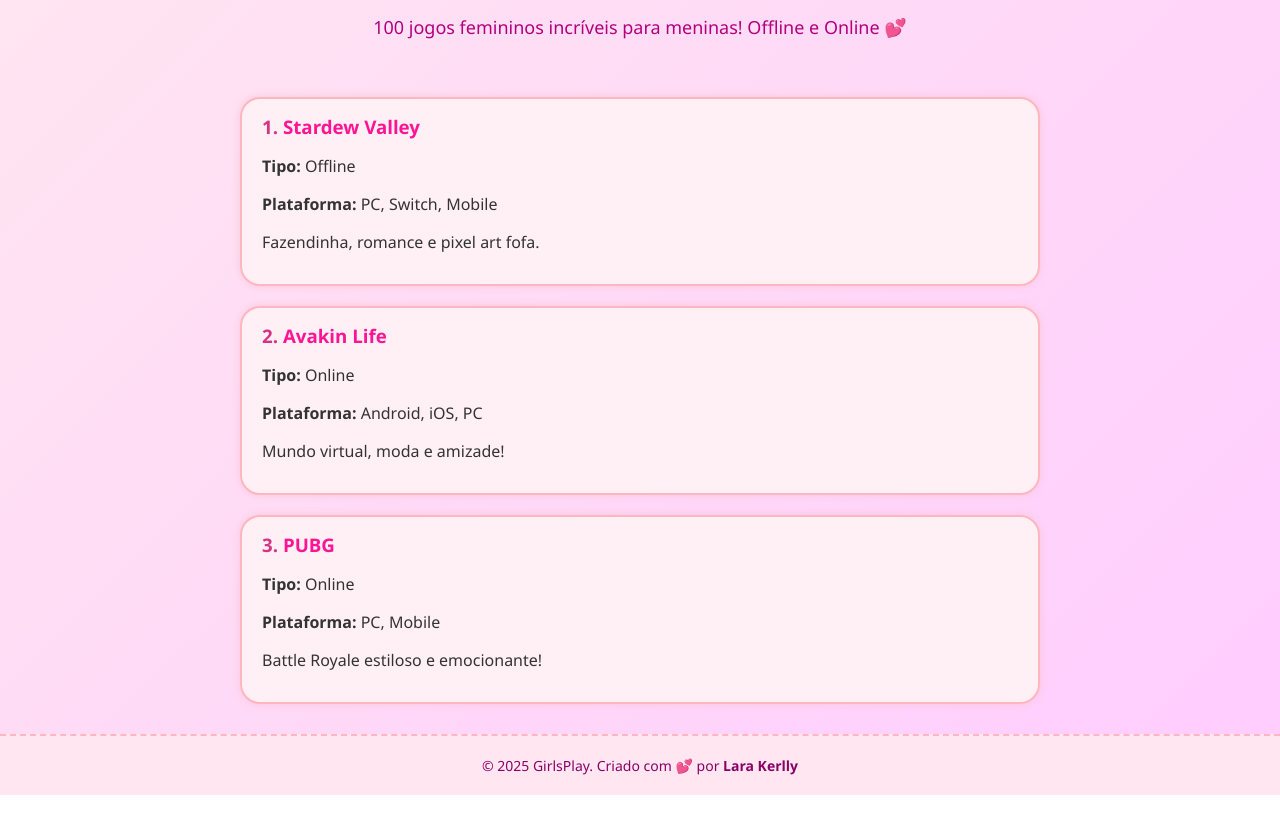
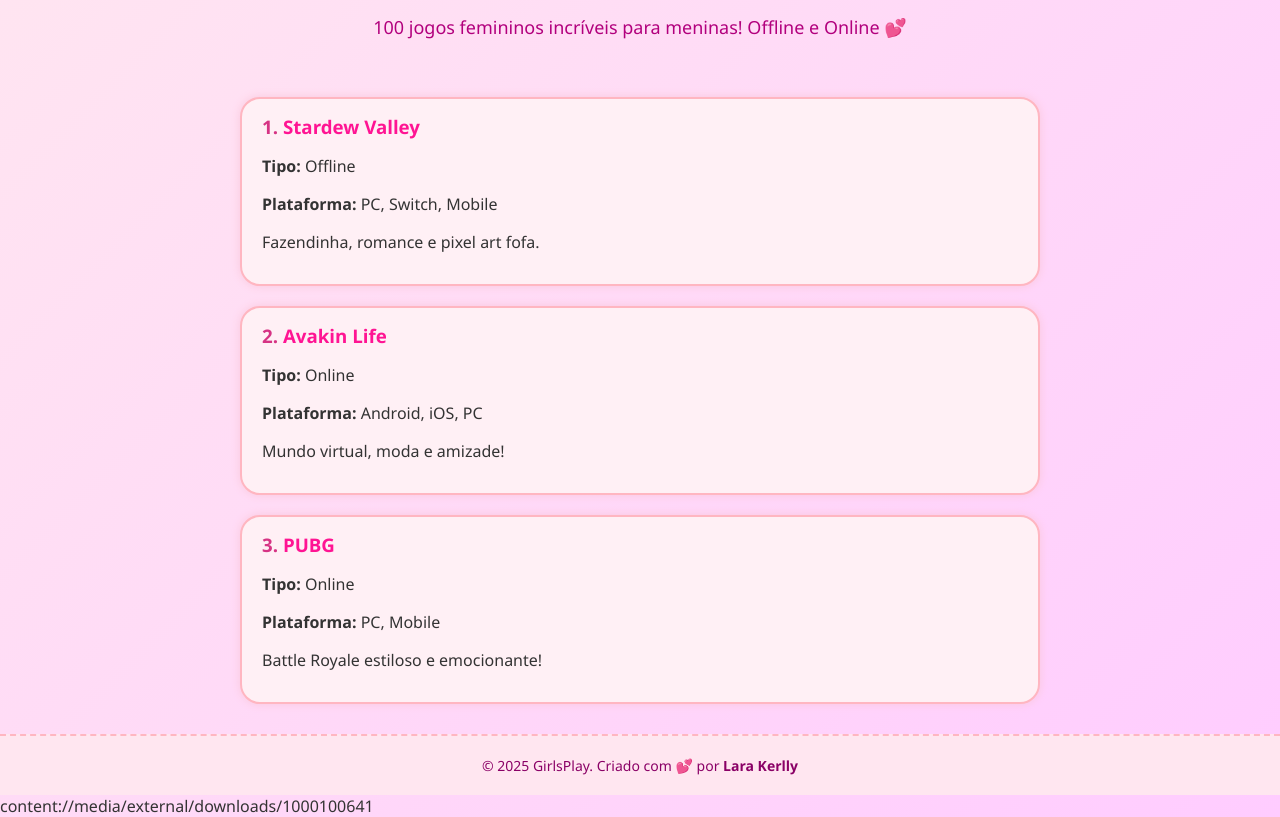
Before and after one commit to larakerlly/GirlsPlay, a plain HTML site: page index.html in a window 1280 px wide. Shown: the part 125-942 px from the top of the page. Before the commit the page ends 920 px from the top, so only its background shows below. Drawn offline with Linux system fonts and the light colour scheme.

Commit message:
Update index.html

```diff
--- a/index.html
+++ b/index.html
@@ -122,3 +122,5 @@
 
 </body>
 </html>
+
+content://media/external/downloads/1000100641
```
